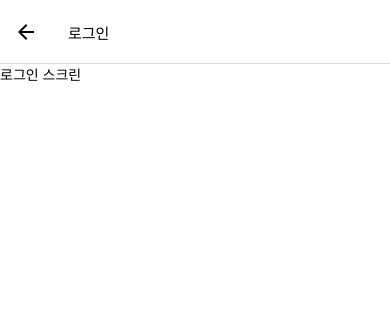
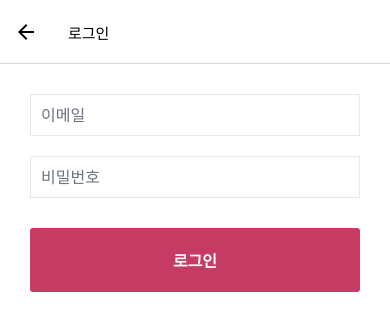
Before and after one commit to wngus6429/DeliciousFoodMap, a React Native app in the folder front/: screen /Login in a window 390 px wide. Shown: the top 330 px of the page. Built offline with nearby package versions, Linux system fonts and the light colour scheme.

Commit message:
로그인화면, validate, 커스텀훅

```diff
--- /dev/null
+++ b/front/src/components/InputField.tsx
@@ -0,0 +1,85 @@
+import React, {useRef} from 'react';
+import {
+  Button,
+  Dimensions,
+  Pressable,
+  StyleSheet,
+  Text,
+  TextInput,
+  TextInputProps,
+  View,
+} from 'react-native';
+import {colors} from '../constants/colors';
+
+interface InputFieldProps extends TextInputProps {
+  disabled?: boolean;
+  error?: string;
+  touched?: boolean;
+}
+
+const deviceHeight = Dimensions.get('screen').height;
+
+function InputField({
+  disabled = false,
+  error,
+  touched,
+  ...props
+}: InputFieldProps) {
+  console.log('에러', error);
+  const innerRef = useRef<TextInput | null>(null);
+
+  const handlePressInput = () => {
+    innerRef.current?.focus();
+  };
+  return (
+    <Pressable onPress={handlePressInput}>
+      <View
+        style={[
+          styles.container,
+          disabled && styles.disabled,
+          touched && Boolean(error) && styles.inputError,
+        ]}>
+        <TextInput
+          ref={innerRef}
+          editable={!disabled}
+          placeholderTextColor={colors.GRAY_500}
+          style={[styles.input, disabled && styles.disabled]}
+          autoCapitalize="none"
+          spellCheck={false}
+          autoCorrect={false}
+          {...props}
+        />
+        {/* onblur로 에러이면서 이미 터치된 적이 있는 경우만 */}
+        {touched && Boolean(error) && <Text style={styles.error}>{error}</Text>}
+      </View>
+    </Pressable>
+  );
+}
+
+const styles = StyleSheet.create({
+  container: {
+    borderWidth: 1,
+    borderColor: colors.GRAY_200,
+    padding: deviceHeight > 700 ? 15 : 10,
+  },
+  input: {
+    fontSize: 16,
+    color: colors.BLACK,
+    padding: 0,
+  },
+  disabled: {
+    backgroundColor: colors.GRAY_200,
+    color: colors.GRAY_700,
+  },
+  inputError: {
+    borderWidth: 1,
+    borderColor: colors.RED_300,
+  },
+  error: {
+    color: colors.RED_500,
+    fontSize: 12,
+    paddingTop: 5,
+  },
+});
+
+export default InputField;
--- a/front/src/constants/colors.ts
+++ b/front/src/constants/colors.ts
@@ -2,5 +2,11 @@
   WHITE: '#FFF',
   PINK_500: '#BF5C79',
   PINK_700: '#C63B64',
+  GRAY_200: '#E5E7EB',
+  GRAY_500: '#6B7280',
+  GRAY_700: '#374151',
+  RED_300: '#FFB4B4',
+  RED_500: '#EF4444',
+  BLACK: '#000',
 };
 export {colors};
--- /dev/null
+++ b/front/src/hooks/useForm.ts
@@ -0,0 +1,43 @@
+import {useEffect, useState} from 'react';
+
+interface UseFormProps<T> {
+  initialValues: T;
+  validate: (values: T) => Record<keyof T, string>;
+}
+
+function useForm<T>({initialValues, validate}: UseFormProps<T>) {
+  const [values, setValues] = useState(initialValues);
+  const [touched, setTouched] = useState<Record<string, boolean>>({});
+  const [errors, setErrors] = useState<Record<string, string>>({});
+
+  const handleChangeText = (name: keyof T, text: string) => {
+    setValues({
+      ...values,
+      [name]: text,
+    });
+  };
+
+  const handleBlur = (name: keyof T) => {
+    setTouched({
+      ...touched,
+      [name]: true,
+    });
+  };
+
+  const getTextInputProps = (name: keyof T) => {
+    const value = values[name];
+    const onChangeText = (text: string) => handleChangeText(name, text);
+    const onBlur = () => handleBlur(name);
+
+    return {value, onChangeText, onBlur};
+  };
+
+  useEffect(() => {
+    const newErrors = validate(values);
+    setErrors(newErrors);
+  }, [validate, values]);
+
+  return {values, errors, getTextInputProps, touched};
+}
+
+export default useForm;
--- a/front/src/screens/auth/LoginScreen.tsx
+++ b/front/src/screens/auth/LoginScreen.tsx
@@ -1,14 +1,88 @@
-import React from 'react';
+import React, {useState} from 'react';
 import {Button, StyleSheet, Text, View} from 'react-native';
+import {SafeAreaView} from 'react-native-safe-area-context';
+import CustomButton from '../../components/CustomButton';
+import useForm from '../../hooks/useForm';
+import InputField from '../../components/InputField';
+import {validateLogin} from '../../utils';
 
 function LoginScreen() {
+  const login = useForm({
+    initialValues: {
+      email: '',
+      password: '',
+    },
+    validate: validateLogin,
+  });
+
+  const handleSubmit = () => {
+    console.log('values', login.values);
+  };
+
   return (
-    <View>
-      <Text>로그인 스크린</Text>
-    </View>
+    <SafeAreaView style={styles.container}>
+      <View style={styles.inputContainer}>
+        <InputField
+          placeholder="이메일"
+          error={login.errors.email}
+          touched={login.touched.email}
+          inputMode="email"
+          {...login.getTextInputProps('email')}
+          // value={values.email}
+          // onChangeText={text => handleChangeText('email', text)}
+          // onBlur={() => handleBlur('email')}
+        />
+        <InputField
+          placeholder="비밀번호"
+          error={login.errors.password}
+          touched={login.touched.password}
+          secureTextEntry
+          {...login.getTextInputProps('password')}
+          // value={values.password}
+          // onChangeText={text => handleChangeText('password', text)}
+          // onBlur={() => handleBlur('password')}
+        />
+      </View>
+      <CustomButton
+        label="로그인"
+        variant="filled"
+        size="large"
+        onPress={handleSubmit}
+      />
+    </SafeAreaView>
   );
 }
 
-const styles = StyleSheet.create({});
+const styles = StyleSheet.create({
+  container: {
+    flex: 1,
+    margin: 30,
+  },
+  inputContainer: {
+    gap: 20,
+    marginBottom: 30,
+  },
+});
 
 export default LoginScreen;
+
+// const [values, setValues] = useState({
+//   email: '',
+//   password: '',
+// });
+// const [touched, setTouched] = useState({
+//   email: false,
+//   password: false,
+// });
+// const handleChangeText = (name: string, text: string) => {
+//   setValues({
+//     ...values,
+//     [name]: text,
+//   });
+// };
+// const handleBlur = (name: string) => {
+//   setTouched({
+//     ...touched,
+//     [name]: true,
+//   });
+// };
--- /dev/null
+++ b/front/src/utils/index.ts
@@ -0,0 +1 @@
+export * from './validate';
--- /dev/null
+++ b/front/src/utils/validate.ts
@@ -0,0 +1,20 @@
+type UserInfomation = {
+  email: string;
+  password: string;
+};
+
+function validateLogin(values: UserInfomation) {
+  const errors = {
+    email: '',
+    password: '',
+  };
+  if (!/^[^\s@]+@[^\s@]+\.[^\s@]+$/.test(values.email)) {
+    errors.email = '올바른 이메일 형식이 아님';
+  }
+  if (!(values.password.length >= 8 && values.password.length <= 20)) {
+    errors.password = '비밀번호는 8자 이상 20자 이하여야 함';
+  }
+  return errors;
+}
+
+export {validateLogin};
```
